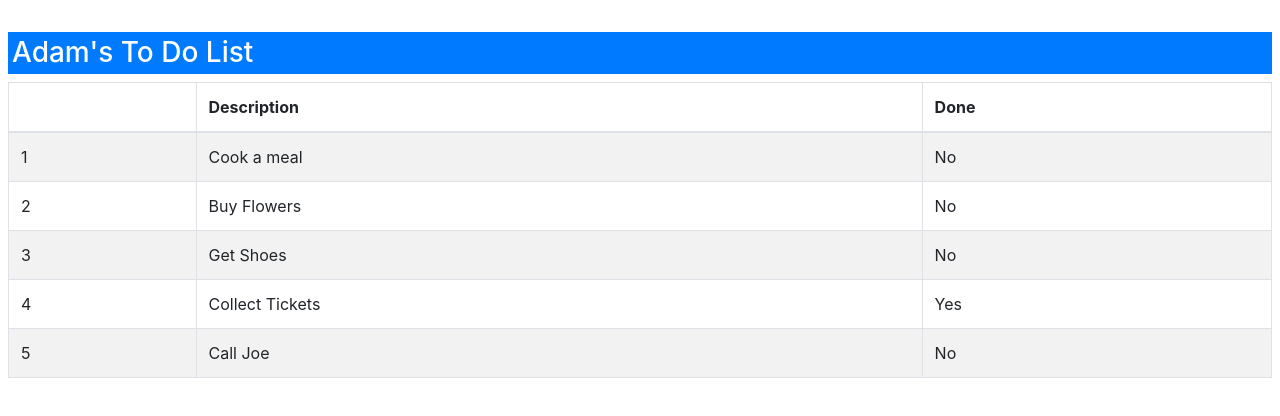
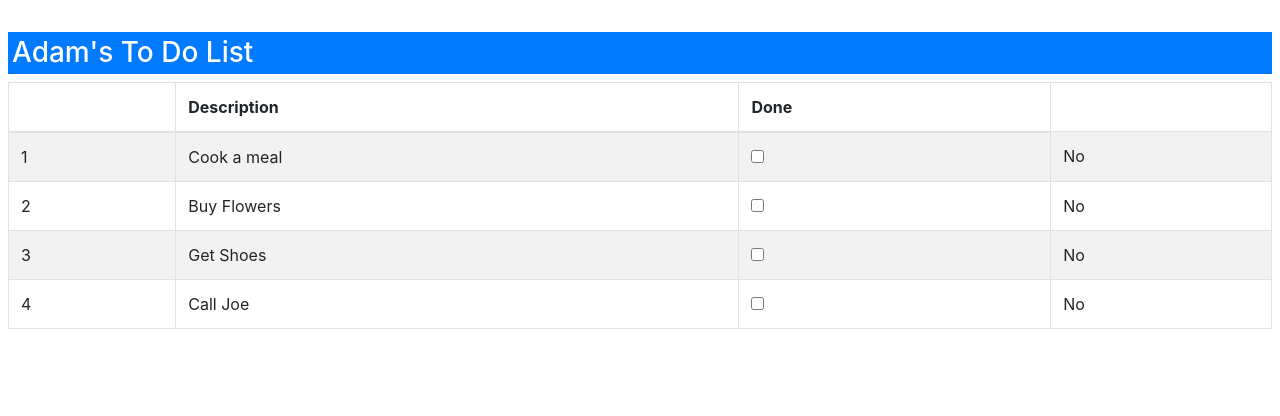
Before and after one commit to traderMax/todo, an Angular app: page / in a window 1280 px wide. Shown: the top 416 px of the page. Built offline with nearby package versions, Linux system fonts and the light colour scheme.

Commit message:
checkbox can toggle done status

```diff
--- a/src/app/app.component.html
+++ b/src/app/app.component.html
@@ -11,6 +11,7 @@
     <tr *ngFor = "let item of getTodoItems(); let i = index">
       <td>{{ i +1}}</td>
       <td>{{ item.action}}</td>
+      <td><input type="checkbox" [(ngModel)]="item.done"></td>
       <td [ngSwitch]="item.done">
         <span *ngSwitchCase="true">Yes</span>
         <span *ngSwitchDefault>No</span>
--- a/src/app/app.component.ts
+++ b/src/app/app.component.ts
@@ -14,7 +14,7 @@ export class AppComponent {
 
   getTodoItems(){
     console.log(this.model);
-    return this.model.items;
+    return this.model.items.filter(item=>!item.done);
   }
   title = 'todo';
 }
--- a/src/app/app.module.ts
+++ b/src/app/app.module.ts
@@ -1,6 +1,6 @@
 import { BrowserModule } from '@angular/platform-browser';
 import { NgModule } from '@angular/core';
-
+import { FormsModule} from '@angular/forms';
 import { AppComponent } from './app.component';
 
 @NgModule({
@@ -8,7 +8,8 @@ import { AppComponent } from './app.component';
     AppComponent
   ],
   imports: [
-    BrowserModule
+    BrowserModule,
+    FormsModule
   ],
   providers: [],
   bootstrap: [AppComponent]
```
